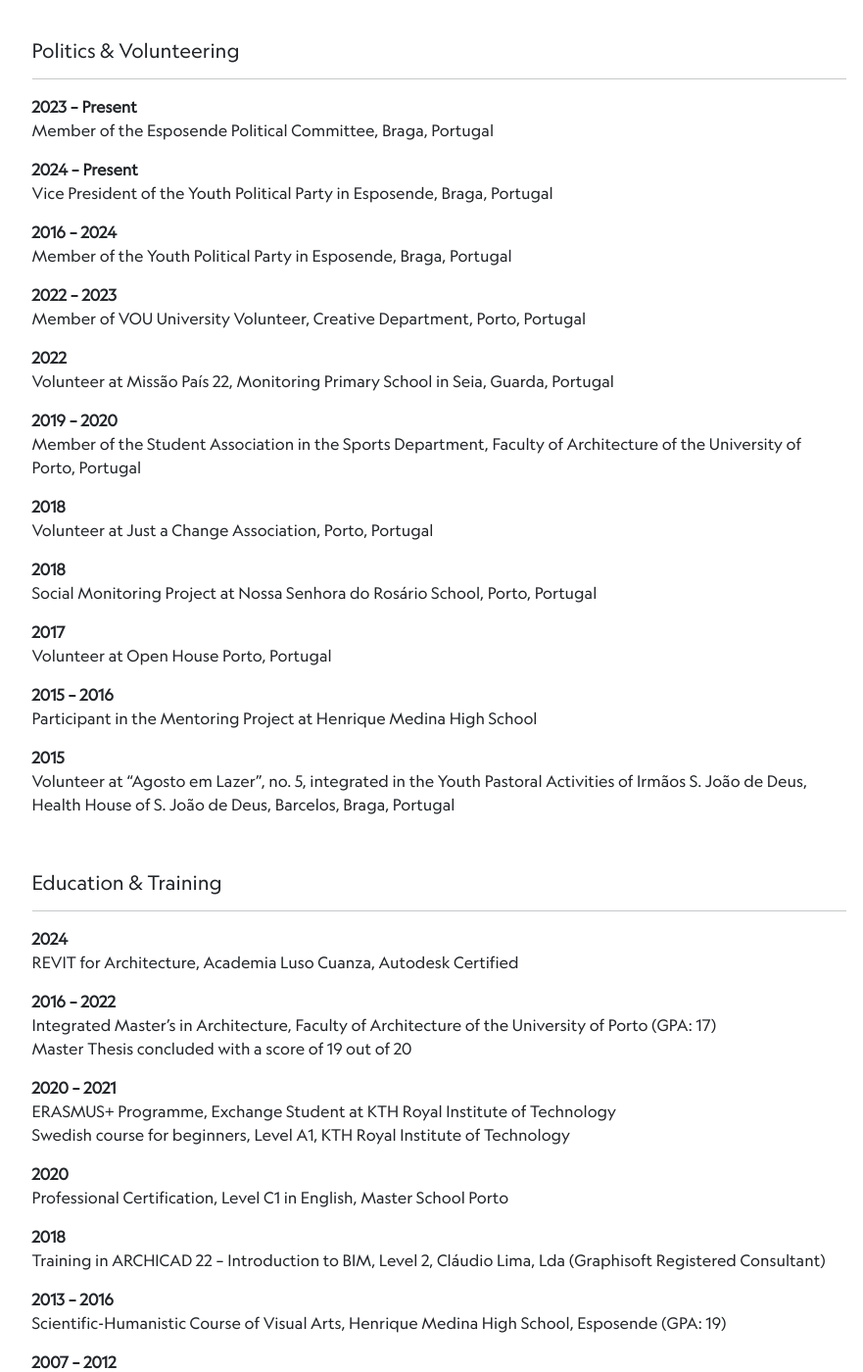
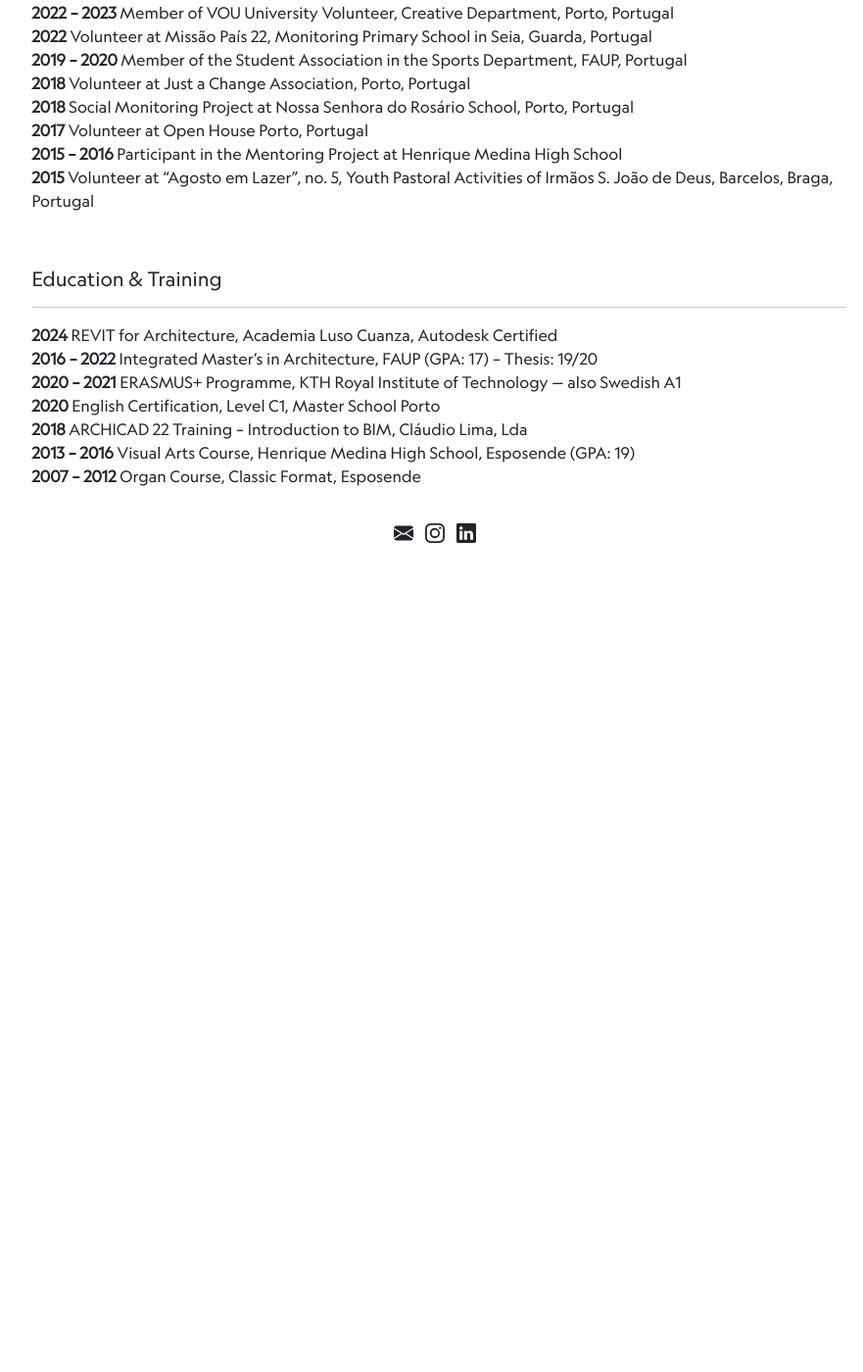
Before and after one commit to martagaiaoviana/martagaiaoviana.github.io, a Jekyll site: the page built from about.md, in a window 1280 px wide and 1400 px high, scrolled down 1066 px. Shown: the whole window at 98% size, without its empty margins (192-1073 px from the left). Built offline with Jekyll 4.4.1, drawn with Linux system fonts in a browser that asks for light colours; after the commit the page ends 1636 px from its top, so only the background shows below that; some of the changed text lies outside the part shown.

Commit message:
Update about.md

```diff
--- a/about.md
+++ b/about.md
@@ -36,81 +36,37 @@
 ##### Architecture
 <hr/>
 
-**2024 – 2025**
-Architect at Horizonte Architecture, Porto, Portugal
-
-**2022 – 2024**
-Architect at Pedro Ferreira Architecture Studio, Braga, Portugal
-
-**2023**
-Honorable Mention in the International Competition “[Wildlife Pavilions](https://www.terravivacompetitions.com/wildlife-pavilions-competition-results-2023/)”
-
-**2021 – 2022**
-Researcher: 1 to 1 Scale and Architecture Disclosure
-Scientific Article for UOU Journal: [orcid](https://orcid.org/0000-0002-9994-7610)
+**2024 – 2025**  Architect at Horizonte Architecture, Porto, Portugal
+**2022 – 2024**  Architect at Pedro Ferreira Architecture Studio, Braga, Portugal
+**2023**         Honorable Mention in the International Competition “[Wildlife Pavilions](https://www.terravivacompetitions.com/wildlife-pavilions-competition-results-2023/)”
+**2021 – 2022**  Researcher: 1 to 1 Scale and Architecture Disclosure — Scientific Article for UOU Journal: [orcid](https://orcid.org/0000-0002-9994-7610)
 
 <br/>
 
 ##### Politics & Volunteering
 <hr/>
 
-**2023 – Present**
-Member of the Esposende Political Committee, Braga, Portugal
-
-**2024 – Present**
-Vice President of the Youth Political Party in Esposende, Braga, Portugal
-
-**2016 – 2024**
-Member of the Youth Political Party in Esposende, Braga, Portugal
-
-**2022 – 2023**
-Member of VOU University Volunteer, Creative Department, Porto, Portugal
-
-**2022**
-Volunteer at Missão País 22, Monitoring Primary School in Seia, Guarda, Portugal
-
-**2019 – 2020**
-Member of the Student Association in the Sports Department, Faculty of Architecture of the University of Porto, Portugal
-
-**2018**
-Volunteer at Just a Change Association, Porto, Portugal
-
-**2018**
-Social Monitoring Project at Nossa Senhora do Rosário School, Porto, Portugal
-
-**2017**
-Volunteer at Open House Porto, Portugal
-
-**2015 – 2016**
-Participant in the Mentoring Project at Henrique Medina High School
-
-**2015**
-Volunteer at "Agosto em Lazer", no. 5, integrated in the Youth Pastoral Activities of Irmãos S. João de Deus, Health House of S. João de Deus, Barcelos, Braga, Portugal
+**2023 – Present**  Member of the Esposende Political Committee, Braga, Portugal
+**2024 – Present**  Vice President of the Youth Political Party in Esposende, Braga, Portugal
+**2016 – 2024**     Member of the Youth Political Party in Esposende, Braga, Portugal
+**2022 – 2023**     Member of VOU University Volunteer, Creative Department, Porto, Portugal
+**2022**            Volunteer at Missão País 22, Monitoring Primary School in Seia, Guarda, Portugal
+**2019 – 2020**     Member of the Student Association in the Sports Department, FAUP, Portugal
+**2018**            Volunteer at Just a Change Association, Porto, Portugal
+**2018**            Social Monitoring Project at Nossa Senhora do Rosário School, Porto, Portugal
+**2017**            Volunteer at Open House Porto, Portugal
+**2015 – 2016**     Participant in the Mentoring Project at Henrique Medina High School
+**2015**            Volunteer at "Agosto em Lazer", no. 5, Youth Pastoral Activities of Irmãos S. João de Deus, Barcelos, Braga, Portugal
 
 <br/>
 
 ##### Education & Training
 <hr/>
 
-**2024**
-REVIT for Architecture, Academia Luso Cuanza, Autodesk Certified
-
-**2016 – 2022**
-Integrated Master’s in Architecture, Faculty of Architecture of the University of Porto (GPA: 17)
-Master Thesis concluded with a score of 19 out of 20
-
-**2020 – 2021**
-ERASMUS+ Programme, Exchange Student at KTH Royal Institute of Technology
-Swedish course for beginners, Level A1, KTH Royal Institute of Technology
-
-**2020**
-Professional Certification, Level C1 in English, Master School Porto
-
-**2018**
-Training in ARCHICAD 22 – Introduction to BIM, Level 2, Cláudio Lima, Lda (Graphisoft Registered Consultant)
-
-**2013 – 2016**
-Scientific-Humanistic Course of Visual Arts, Henrique Medina High School, Esposende (GPA: 19)
-
-**2007 – 2012**
-Organ Course, Classic Format, Esposende
+**2024**           REVIT for Architecture, Academia Luso Cuanza, Autodesk Certified
+**2016 – 2022**    Integrated Master’s in Architecture, FAUP (GPA: 17) – Thesis: 19/20
+**2020 – 2021**    ERASMUS+ Programme, KTH Royal Institute of Technology — also Swedish A1
+**2020**           English Certification, Level C1, Master School Porto
+**2018**           ARCHICAD 22 Training – Introduction to BIM, Cláudio Lima, Lda
+**2013 – 2016**    Visual Arts Course, Henrique Medina High School, Esposende (GPA: 19)
+**2007 – 2012**    Organ Course, Classic Format, Esposende
```
